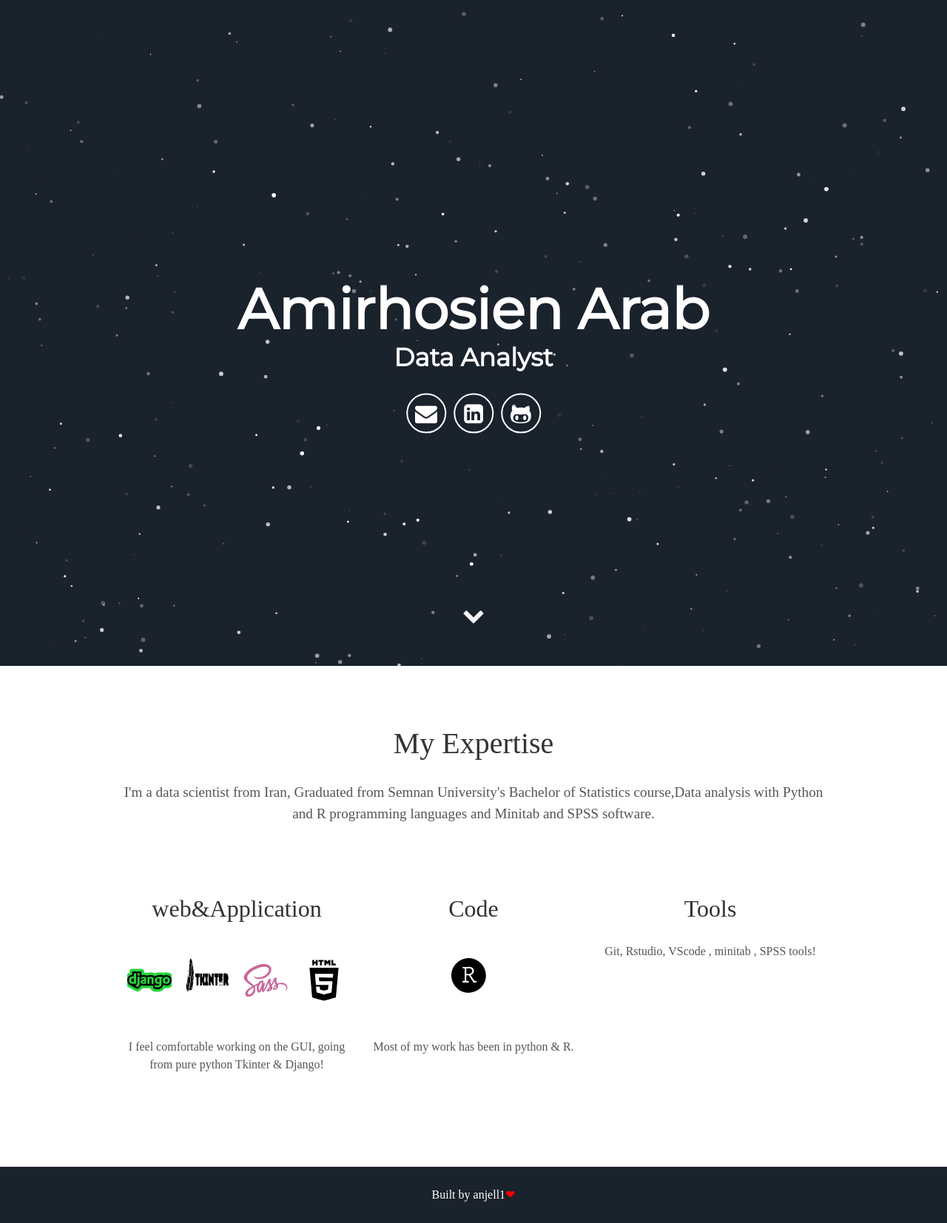
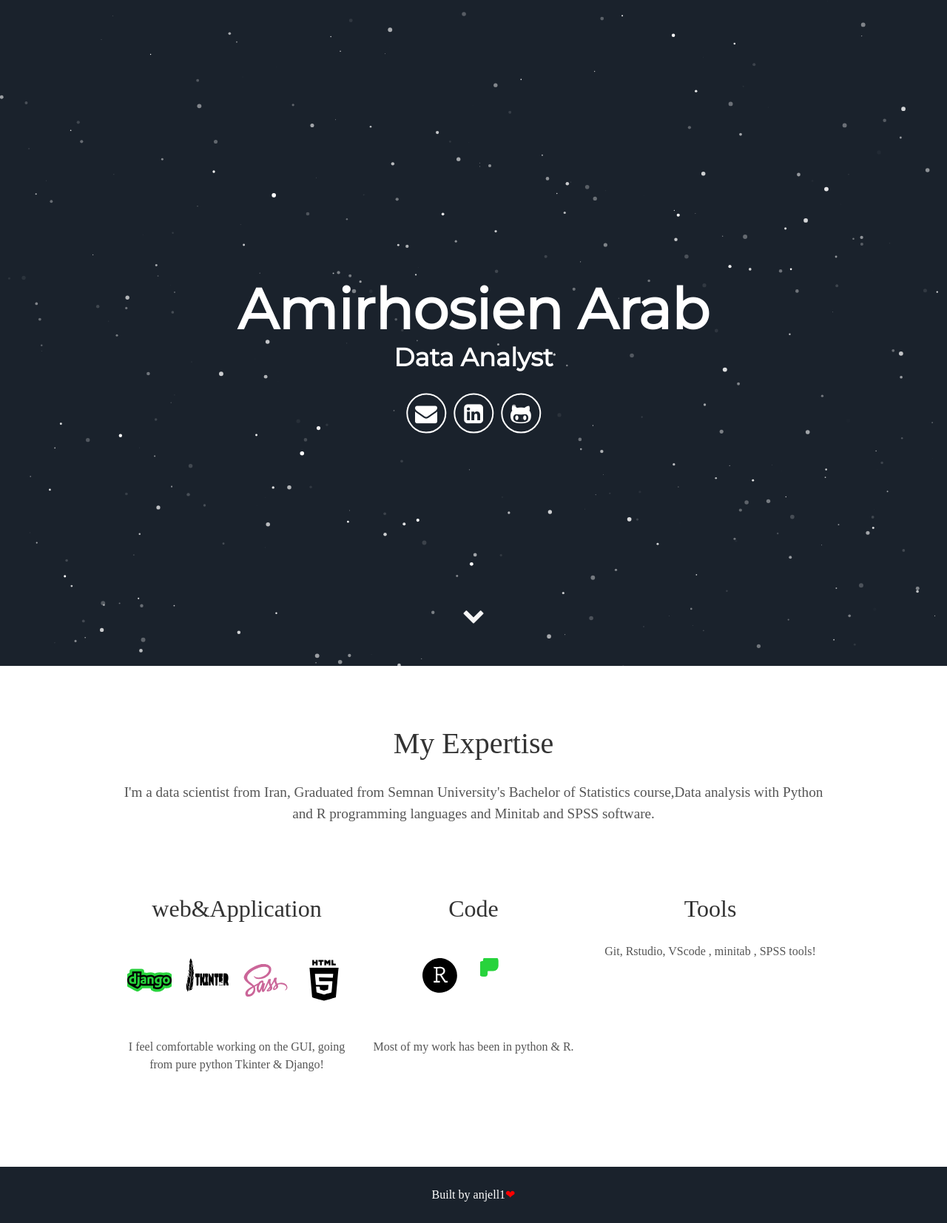
Before and after one commit to daneshisajad/anjell1.github.io, a Jekyll site: the page built from index.html, in a window 1280 px wide. Shown: the whole page at 74% size. Built offline with Jekyll 4.4.1, drawn with Linux system fonts in a browser that asks for light colours; some web fonts are replaced.

Commit message:
Update about.html

```diff
--- a/_includes/about.html
+++ b/_includes/about.html
@@ -124,7 +124,9 @@ c-95 12 -93 11 -93 61 0 39 3 45 17 40 9 -4 43 -9 76 -13z"/>
 89 73 96 124 13 87 -26 158 -107 191 -36 15 -177 20 -250 9z"/>
 </g>
 </svg>
-
+<svg xmlns="http://www.w3.org/2000/svg" xmlns:xlink="http://www.w3.org/1999/xlink" viewBox="0,0,256,256" width="100px" height="100px" fill-rule="nonzero"><g fill="#27d33c" fill-rule="nonzero" stroke="#27d33c" stroke-width="30.72" stroke-linecap="butt" stroke-linejoin="round" stroke-miterlimit="10" stroke-dasharray="" stroke-dashoffset="0" font-family="none" font-weight="none" font-size="none" text-anchor="none" style="mix-blend-mode: normal"><path
+     d="M60.04,0c-5.01,0.02-9.8,0.45-14.01,1.2C33.63,3.39,31.38,7.98,31.38,16.44v11.17h29.32v3.72H31.38h-11 c-8.52,0-15.98,5.12-18.31,14.86c-2.69,11.17-2.81,18.13,0,29.79c2.08,8.68,7.06,14.86,15.58,14.86h10.08V77.46 c0-9.68,8.37-18.21,18.31-18.21h29.28c8.15,0,14.66-6.71,14.66-14.9V16.44c0-7.94-6.7-13.91-14.66-15.24 C70.28,0.36,65.06-0.02,60.04,0L60.04,0z M44.19,8.99c3.03,0,5.5,2.51,5.5,5.6c0,3.08-2.47,5.57-5.5,5.57 c-3.04,0-5.5-2.49-5.5-5.57C38.69,11.5,41.15,8.99,44.19,8.99L44.19,8.99z"/
+></path></g></g></svg>
 
     <p>Most of my work has been in python & R.</p>
   </div>
```
